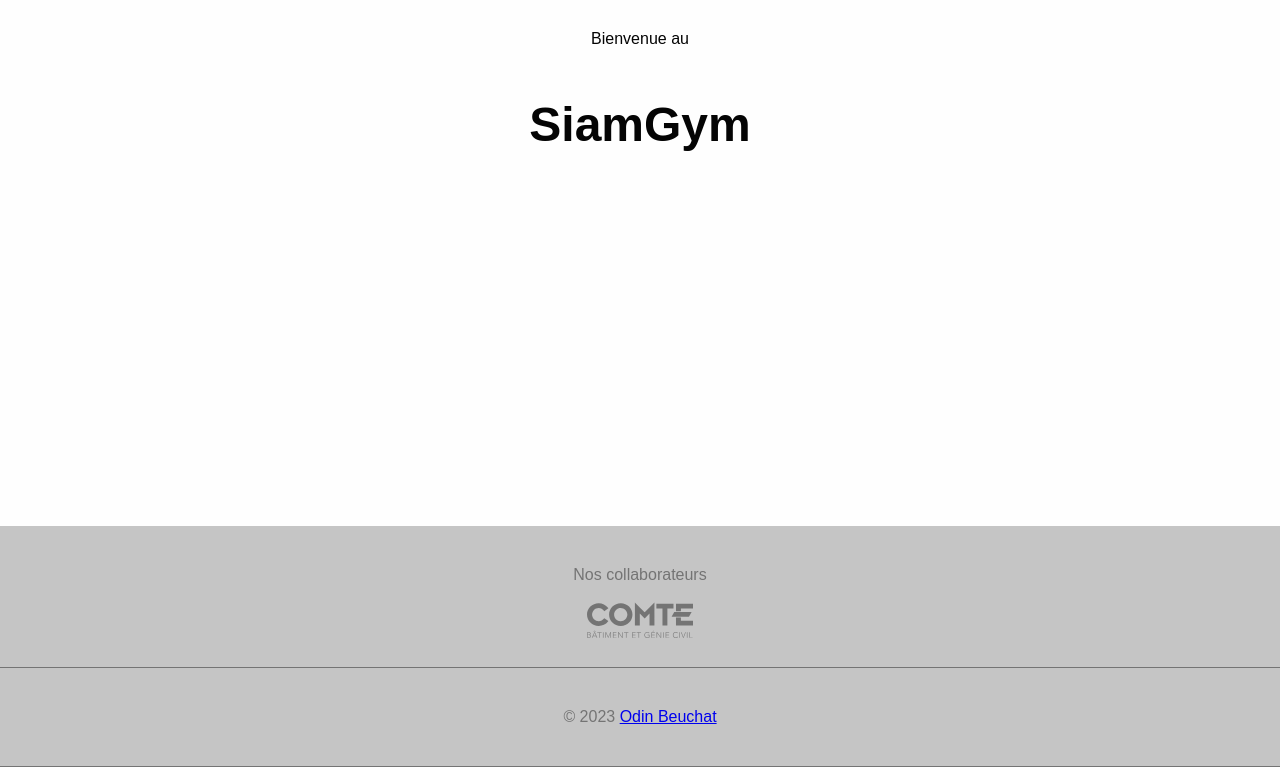
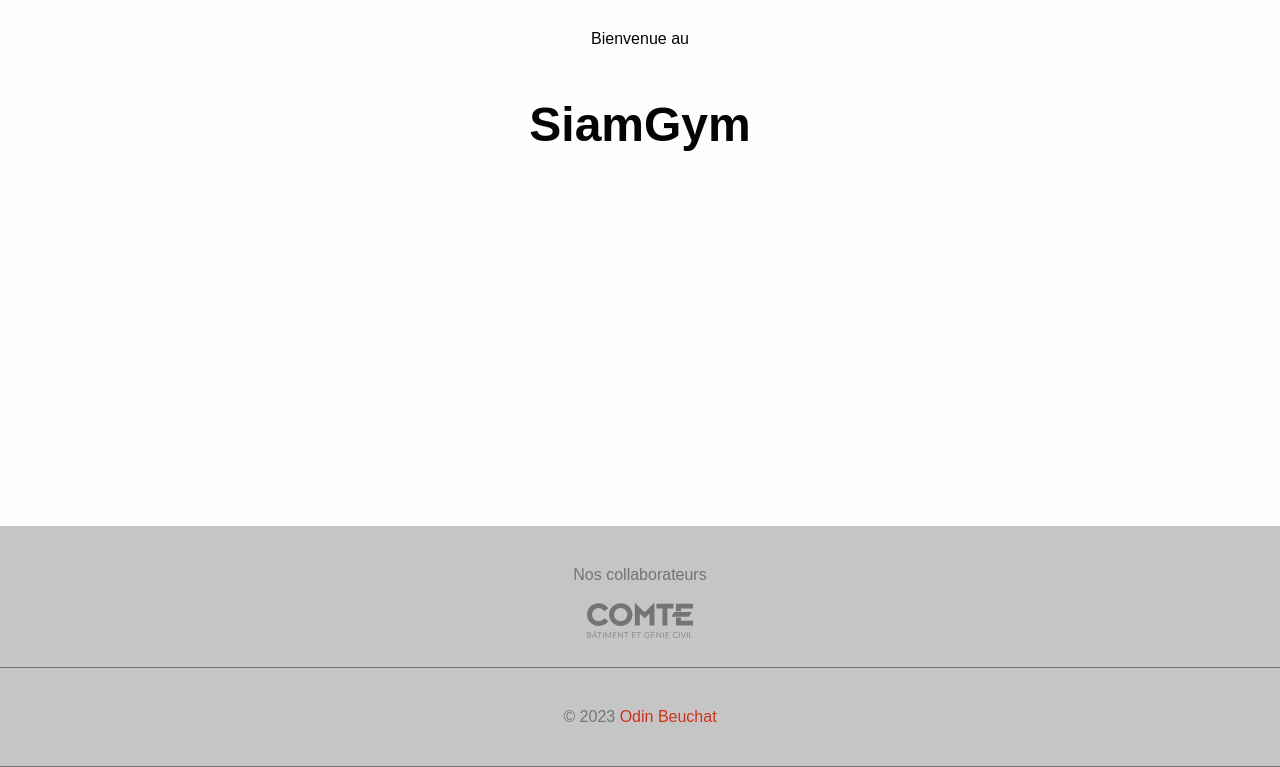
Before and after one commit to drafolin/siam-gym, a React (Vite) app: page / in a window 1280 px wide. Shown: the part 374-1141 px from the top of the page. Built offline with nearby package versions, Linux system fonts and the light colour scheme; a web font is replaced by a local one.

Commit message:
better link style

```diff
--- a/src/global.scss
+++ b/src/global.scss
@@ -461,6 +461,18 @@ h1 {
   font-size: 3rem;
 }
 
+a {
+  color: var(--primary);
+  text-decoration: none;
+  transition: all 300ms ease-in;
+
+  &:hover {
+    text-decoration: underline;
+    color: var(--text);
+    transition: all 300ms ease-out;
+  }
+}
+
 body {
   max-width: 100vw;
   overflow-x: hidden;
```
